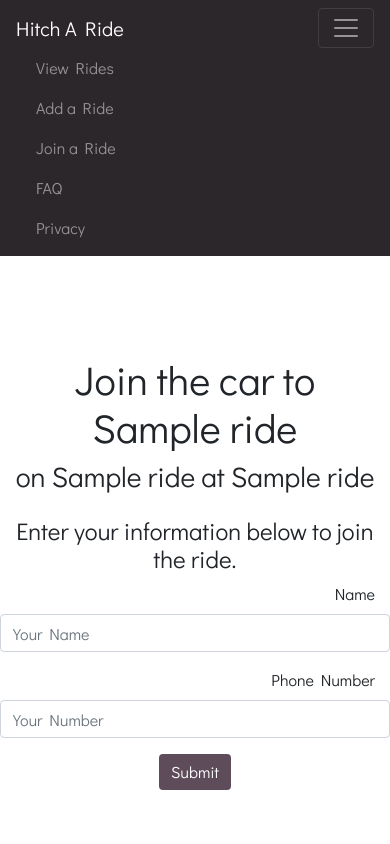
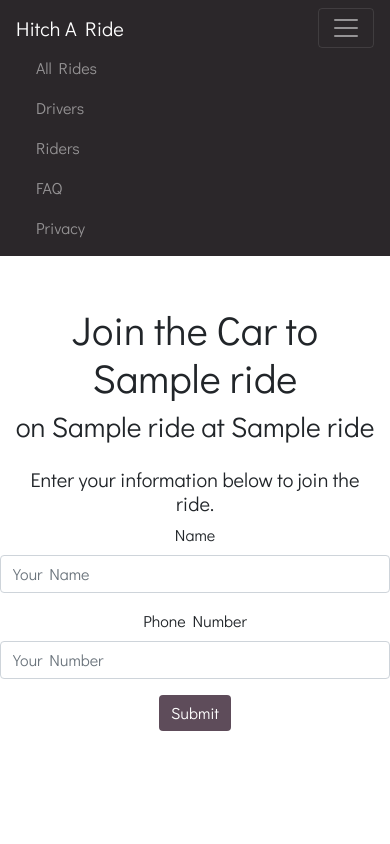
Before and after one commit to mes258/hikePool, a Flask app: template templates/join.html in a window 390 px wide, after a click that opens the changed part. Run offline with Flask 2, Linux system fonts and the light colour scheme; the template is opened without the code that fills it: most values are stand-ins (such as "Sample title", 1, 10 or a date in 2020); some libraries are stand-ins or nearby versions.

Commit message:
fixed nav, fixed table scrolling, image size mobile

```diff
--- a/static/styles.css
+++ b/static/styles.css
@@ -30,6 +30,10 @@ a:hover {
   text-decoration: none;
 }
 
+/* img {
+  min-height: 500px;
+} */
+
 nav {
   background-color: var(--secondary-dark);
 }
@@ -47,7 +51,10 @@ nav a:hover{
 }
 
 section {
-  margin-top: 30px;
+  margin-bottom: 30px;
+  margin-top: 10px;
+  max-width: 100%;
+  overflow-x: scroll;
 }
 
 label {
@@ -55,7 +62,7 @@ label {
 }
 
 .container {
-  padding-top: 50px;
+  /* padding-top: 50px; */
   padding-bottom: 30px;
 }
 
@@ -92,3 +99,9 @@ label {
 .headerNoPic {
   padding-top: 50px;
 }
+
+@media (min-width: 768px) {
+  .container {
+    padding-top: 50px;
+  }
+}
--- a/templates/details.html
+++ b/templates/details.html
@@ -19,13 +19,13 @@
         <div class="collapse navbar-collapse" id="navbarNav">
           <ul class="navbar-nav">
             <li class="nav-item">
-              <a class="nav-link" href="{{url_for('viewRides')}}">View Rides</a>
+              <a class="nav-link" href="{{url_for('viewRides')}}">All Rides</a>
             </li>
             <li class="nav-item">
-              <a class="nav-link" href="{{url_for('drivers')}}">Add a Ride</a>
+              <a class="nav-link" href="{{url_for('drivers')}}">Drivers</a>
             </li>
             <li class="nav-item">
-              <a class="nav-link active" href="{{url_for('riders')}}">Join a Ride</a>
+              <a class="nav-link" href="{{url_for('riders')}}">Riders</a>
             </li>
             <li class="nav-item">
               <a class="nav-link" href="{{url_for('faq')}}">FAQ</a>
--- a/templates/driveRide.html
+++ b/templates/driveRide.html
@@ -17,13 +17,13 @@
         <div class="collapse navbar-collapse" id="navbarNav">
           <ul class="navbar-nav">
             <li class="nav-item">
-              <a class="nav-link" href="{{url_for('viewRides')}}">View Rides</a>
+              <a class="nav-link" href="{{url_for('viewRides')}}">All Rides</a>
             </li>
             <li class="nav-item">
-              <a class="nav-link" href="{{url_for('drivers')}}">Add a Ride</a>
+              <a class="nav-link" href="{{url_for('drivers')}}">Drivers</a>
             </li>
             <li class="nav-item">
-              <a class="nav-link active" href="{{url_for('riders')}}">Join a Ride</a>
+              <a class="nav-link" href="{{url_for('riders')}}">Riders</a>
             </li>
             <li class="nav-item">
               <a class="nav-link" href="{{url_for('faq')}}">FAQ</a>
--- a/templates/edit.html
+++ b/templates/edit.html
@@ -17,13 +17,13 @@
         <div class="collapse navbar-collapse" id="navbarNav">
           <ul class="navbar-nav">
             <li class="nav-item">
-              <a class="nav-link" href="{{url_for('viewRides')}}">View Rides</a>
+              <a class="nav-link" href="{{url_for('viewRides')}}">All Rides</a>
             </li>
             <li class="nav-item">
-              <a class="nav-link" href="{{url_for('drivers')}}">Add a Ride</a>
+              <a class="nav-link" href="{{url_for('drivers')}}">Drivers</a>
             </li>
             <li class="nav-item">
-              <a class="nav-link active" href="{{url_for('riders')}}">Join a Ride</a>
+              <a class="nav-link" href="{{url_for('riders')}}">Riders</a>
             </li>
             <li class="nav-item">
               <a class="nav-link" href="{{url_for('faq')}}">FAQ</a>
--- a/templates/faq.html
+++ b/templates/faq.html
@@ -18,13 +18,13 @@
         <div class="collapse navbar-collapse" id="navbarNav">
           <ul class="navbar-nav">
             <li class="nav-item">
-              <a class="nav-link" href="{{url_for('viewRides')}}">View Rides</a>
+              <a class="nav-link" href="{{url_for('viewRides')}}">All Rides</a>
             </li>
             <li class="nav-item">
-              <a class="nav-link" href="{{url_for('drivers')}}">Add a Ride</a>
+              <a class="nav-link" href="{{url_for('drivers')}}">Drivers</a>
             </li>
             <li class="nav-item">
-              <a class="nav-link" href="{{url_for('riders')}}">Join a Ride</a>
+              <a class="nav-link" href="{{url_for('riders')}}">Riders</a>
             </li>
             <li class="nav-item">
               <a class="nav-link active" href="{{url_for('faq')}}">FAQ</a>
--- a/templates/join.html
+++ b/templates/join.html
@@ -6,7 +6,7 @@
     <title>Hitch a Ride | Drive Ride</title>
     <link rel="stylesheet" href="https://stackpath.bootstrapcdn.com/bootstrap/4.3.1/css/bootstrap.min.css" integrity="sha384-ggOyR0iXCbMQv3Xipma34MD+dH/1fQ784/j6cY/iJTQUOhcWr7x9JvoRxT2MZw1T" crossorigin="anonymous">
     <link href="https://fonts.googleapis.com/css?family=Didact+Gothic&display=swap" rel="stylesheet">
-    <link rel="stylesheet" href="styles.css" type="text/css">
+    <link rel="stylesheet" href="{{url_for('static', filename='styles.css')}}" type="text/css">
   </head>
   <body>
     <nav class="navbar navbar-expand-lg navbar-dark">
@@ -17,13 +17,13 @@
         <div class="collapse navbar-collapse" id="navbarNav">
           <ul class="navbar-nav">
             <li class="nav-item">
-              <a class="nav-link" href="{{url_for('viewRides')}}">View Rides</a>
+              <a class="nav-link" href="{{url_for('viewRides')}}">All Rides</a>
             </li>
             <li class="nav-item">
-              <a class="nav-link" href="{{url_for('drivers')}}">Add a Ride</a>
+              <a class="nav-link" href="{{url_for('drivers')}}">Drivers</a>
             </li>
             <li class="nav-item">
-              <a class="nav-link" href="{{url_for('riders')}}">Join a Ride</a>
+              <a class="nav-link" href="{{url_for('riders')}}">Riders</a>
             </li>
             <li class="nav-item">
               <a class="nav-link" href="{{url_for('faq')}}">FAQ</a>
@@ -39,17 +39,17 @@
       <div class="row d-flex justify-content-center headerNoPic">
         <div class="col-12 col-lg-6">
           {% for r in ride %}
-          <h1 class="text-center">Join the car to {{r[3]}}</h1>
+          <h1 class="text-center">Join the Car to {{r[3]}}</h1>
           <h3 class="text-center">on {{r[1]}} at {{r[2]}}</h3>
-          <h4 class="text-center">Enter your information below to join the ride.</h4>
+          <h5 class="text-center">Enter your information below to join the ride.</h6>
           <form action="/join/{{'{0}'.format(r[0])}}/submit" method="post">
               <div class="form-group row d-flex justify-content-center">
-                <label for="riderName" class="col-12 col-md-6">Name</label>
-                <input id="riderName" class="col-12 col-md-6 form-control" type="text" placeholder="Your Name" name="name" required>
+                <label for="riderName" class="col-12 col-md-3 text-center text-md-right">Name</label>
+                <input id="riderName" class="col-12 col-md-9 form-control" type="text" placeholder="Your Name" name="name" required>
               </div>
               <div class="form-group row d-flex justify-content-center">
-                <label for="phone" class="col-12 col-md-6">Phone Number</label>
-                <input id="phone" class="col-12 col-md-6 form-control" type="text" placeholder="Your Number" name="phone" required>
+                <label for="phone" class="col-12 col-md-3 text-center text-md-right">Phone Number</label>
+                <input id="phone" class="col-12 col-md-9 form-control" type="text" placeholder="Your Number" name="phone" required>
               </div>
 
               <div class="form-group row d-flex justify-content-center">
--- a/templates/riders.html
+++ b/templates/riders.html
@@ -17,13 +17,13 @@
         <div class="collapse navbar-collapse" id="navbarNav">
           <ul class="navbar-nav">
             <li class="nav-item">
-            <a class="nav-link" href="{{url_for('viewRides')}}">View Rides</a>
+              <a class="nav-link" href="{{url_for('viewRides')}}">All Rides</a>
             </li>
             <li class="nav-item">
-            <a class="nav-link" href="{{url_for('drivers')}}">Add a Ride</a>
+              <a class="nav-link" href="{{url_for('drivers')}}">Drivers</a>
             </li>
             <li class="nav-item">
-            <a class="nav-link active" href="{{url_for('riders')}}">Join a Ride</a>
+              <a class="nav-link active" href="{{url_for('riders')}}">Riders</a>
             </li>
             <li class="nav-item">
               <a class="nav-link" href="{{url_for('faq')}}">FAQ</a>
--- a/templates/viewRides.html
+++ b/templates/viewRides.html
@@ -18,13 +18,13 @@
         <div class="collapse navbar-collapse" id="navbarNav">
           <ul class="navbar-nav">
             <li class="nav-item">
-              <a class="nav-link active" href="{{url_for('viewRides')}}">View Rides</a>
+              <a class="nav-link active" href="{{url_for('viewRides')}}">All Rides</a>
             </li>
             <li class="nav-item">
-              <a class="nav-link" href="{{url_for('drivers')}}">Add a Ride</a>
+              <a class="nav-link" href="{{url_for('drivers')}}">Drivers</a>
             </li>
             <li class="nav-item">
-              <a class="nav-link" href="{{url_for('riders')}}">Join a Ride</a>
+              <a class="nav-link" href="{{url_for('riders')}}">Riders</a>
             </li>
             <li class="nav-item">
               <a class="nav-link" href="{{url_for('faq')}}">FAQ</a>
```
Also changed, not shown: templates/drivers.html (+5 -7 lines), templates/privacy.html (+3 -4 lines). Lines whose indentation alone changed are shown as unchanged.
